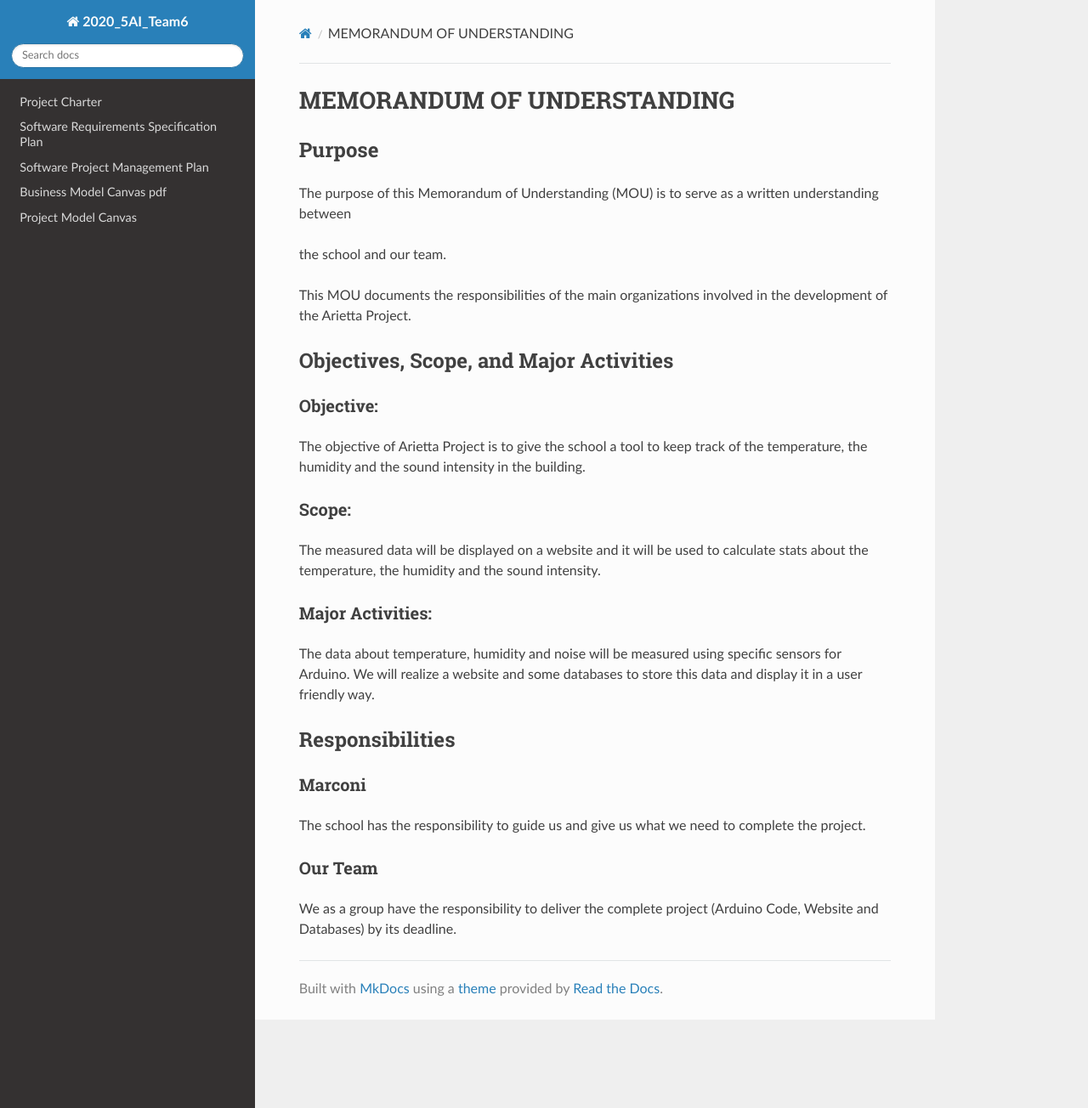
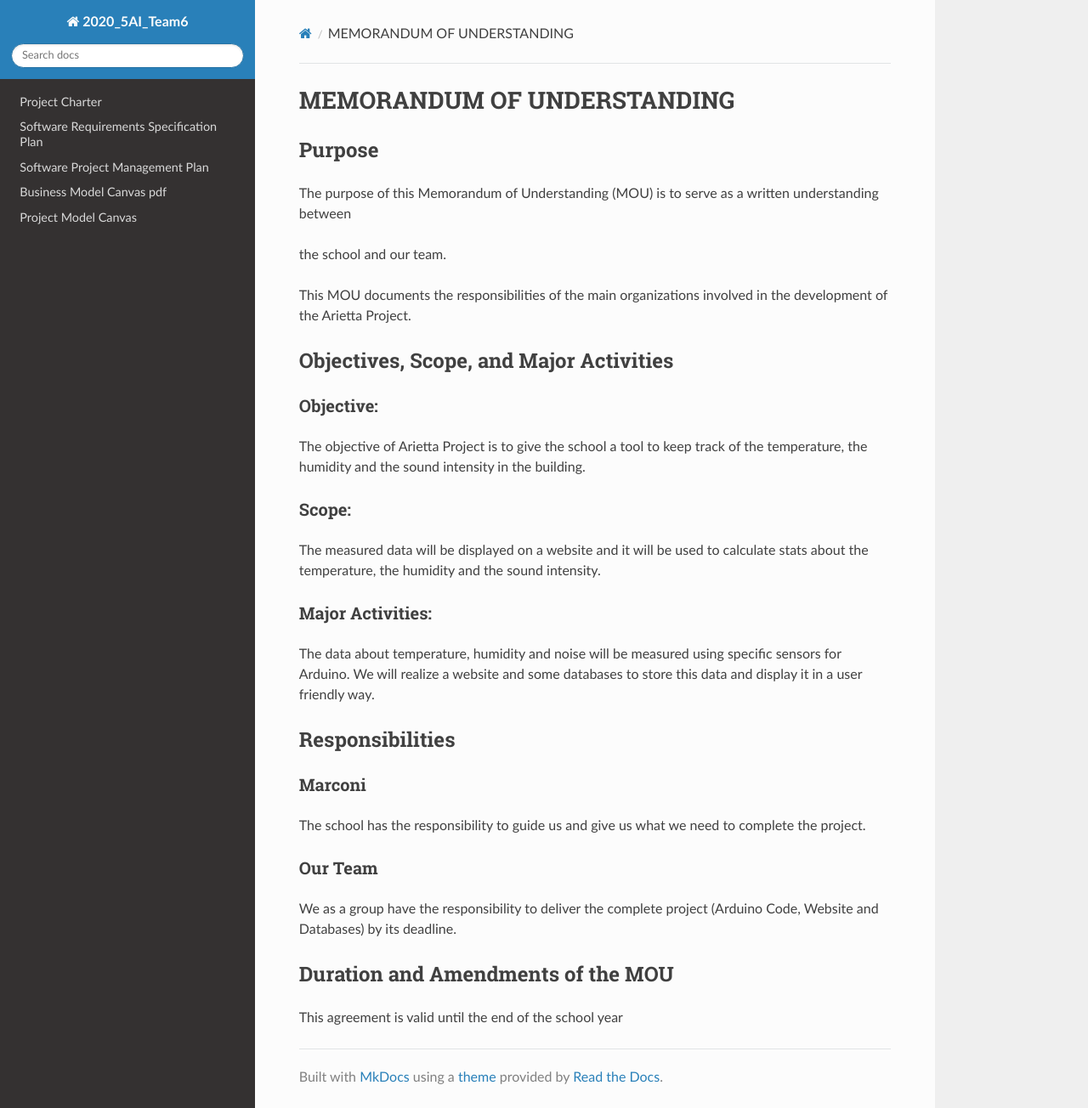
Before and after one commit to haoweydu/2020-5ai-team6-Du, an MkDocs documentation site: the page built from docs/memo_of_understanding.md, in a window 1280 px wide and 1304 px high. Shown: the whole window at 85% size. Built offline with MkDocs 1.6.1, drawn with Linux system fonts in a browser that asks for light colours; nearby versions of some CDN libraries.

Commit message:
Update memo_of_understanding.md

```diff
--- a/docs/memo_of_understanding.md
+++ b/docs/memo_of_understanding.md
@@ -25,3 +25,6 @@ We will realize a website and some databases to store this data and display it i
 The school has the responsibility to guide us and give us what we need to complete the project.
 ### Our Team
 We as a group have the responsibility to deliver the complete project (Arduino Code, Website and Databases) by its deadline.
+
+## Duration and Amendments of the MOU
+This agreement is valid until the end of the school year
```
